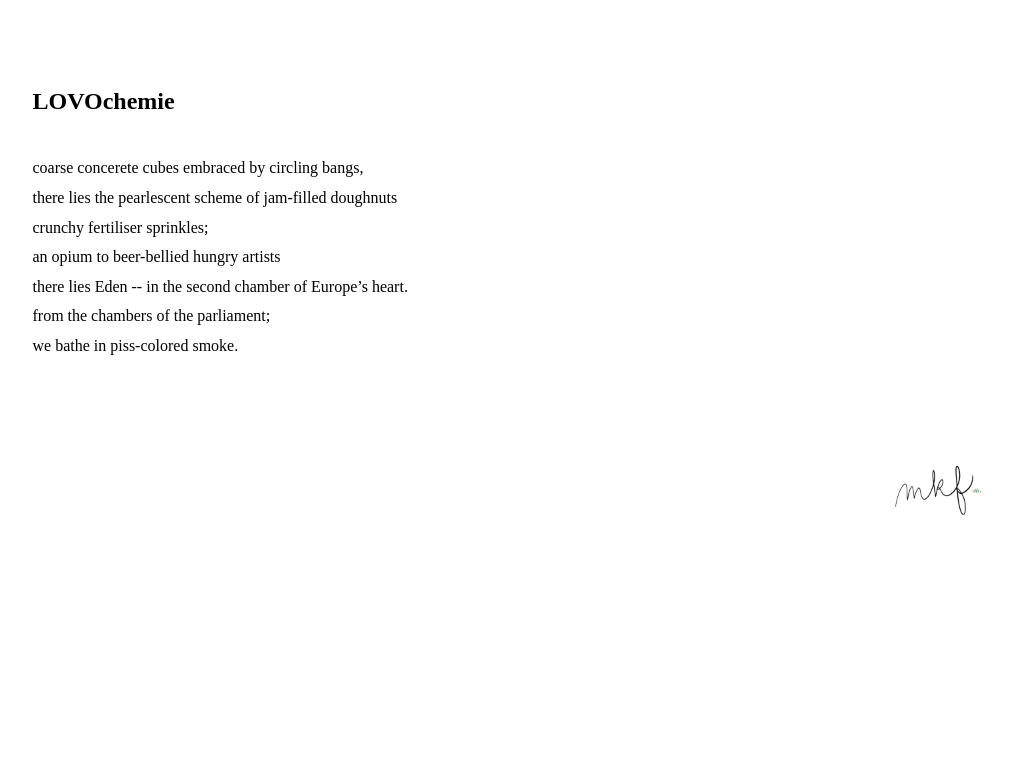
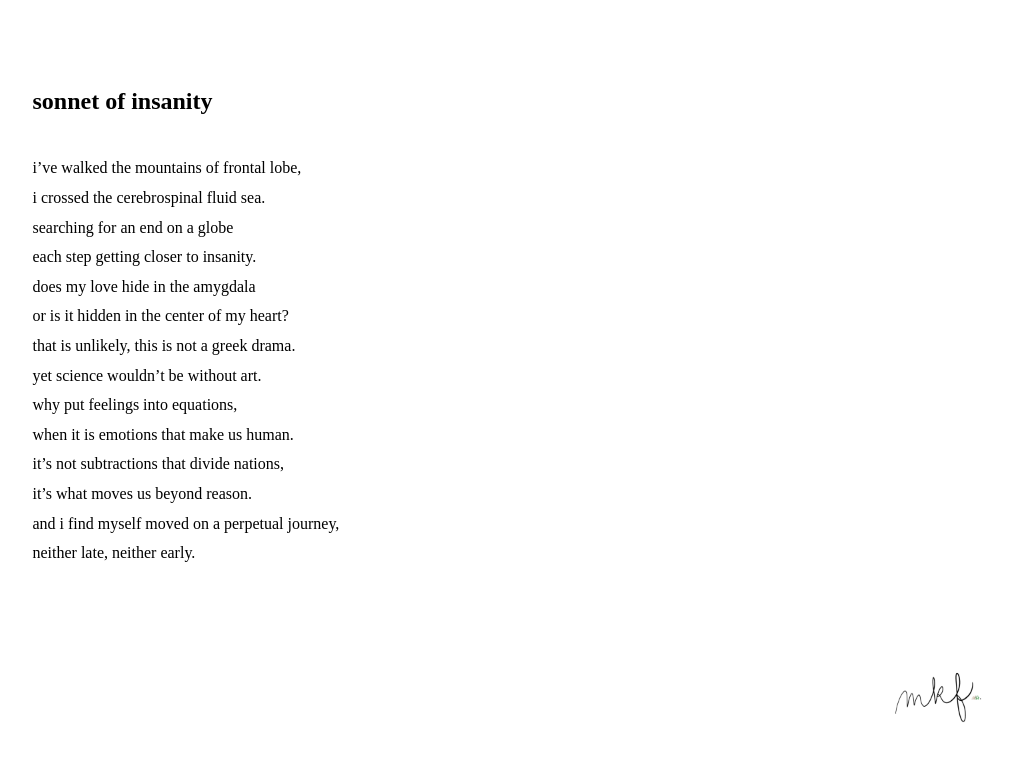
Before and after one commit to poema-mcd/poema-mcd.github.io, a plain HTML site: page index.html in a window 1280 px wide. Shown: the whole page, without its empty margins (64-1076 px from the left). Drawn offline with Linux system fonts and the light colour scheme.

Commit message:
sonnet of insanity

```diff
--- a/index.html
+++ b/index.html
@@ -33,20 +33,27 @@
   </head>
   <body>
 
-    <h2>LOVOchemie</h2>
+    <h2>sonnet of insanity</h2>
         <script>
             var shirka = window.innerWidth;
             var vishka = window.innerHeight;
             var x = document.getElementById("t");
         </script>
     <p>
-        coarse concerete cubes embraced by circling bangs,         <br>
-        there lies the pearlescent scheme of jam-filled doughnuts   <br>
-        crunchy fertiliser sprinkles;                              <br>
-        an opium to beer-bellied hungry artists                    <br>
-        there lies Eden -- in the second chamber of Europe’s heart. <br>
-        from the chambers of the parliament;                       <br>
-        we bathe in piss-colored smoke.                            <br>
+        i’ve walked the mountains of frontal lobe,<br>
+i crossed the cerebrospinal fluid sea.<br>
+searching for an end on a globe<br>
+each step getting closer to insanity.<br>
+does my love hide in the amygdala<br>
+or is it hidden in the center of my heart?<br>
+that is unlikely, this is not a greek drama.<br>
+yet science wouldn’t be without art.<br>
+why put feelings into equations,<br>
+when it is emotions that make us human.<br>
+it’s not subtractions that divide nations,<br>
+it’s what moves us beyond reason.<br>
+and i find myself moved on a perpetual journey,<br>
+neither late, neither early.                           <br>
     </p>
 
     <img src="signature.jpg"/>
```
